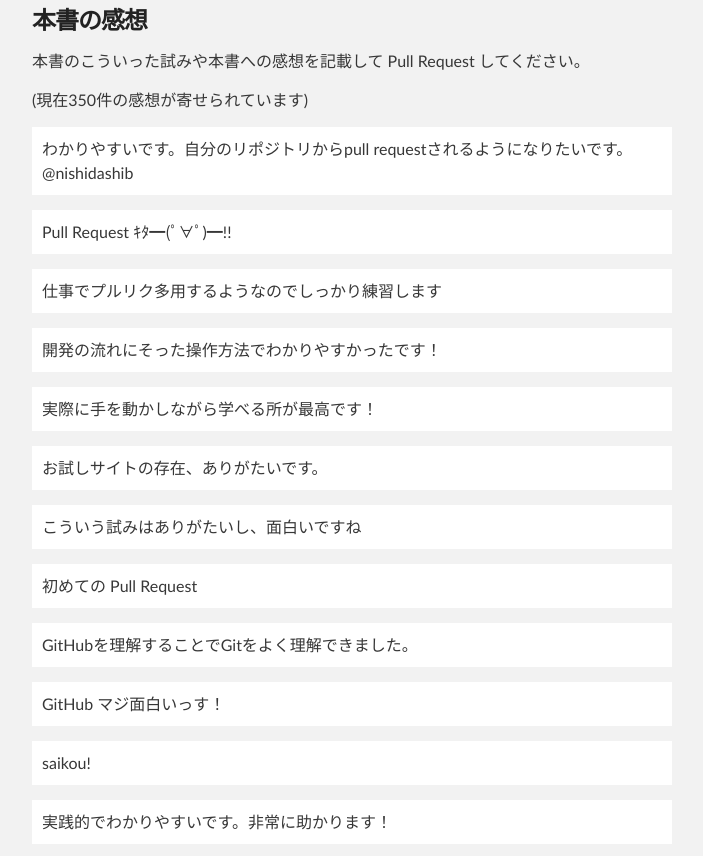
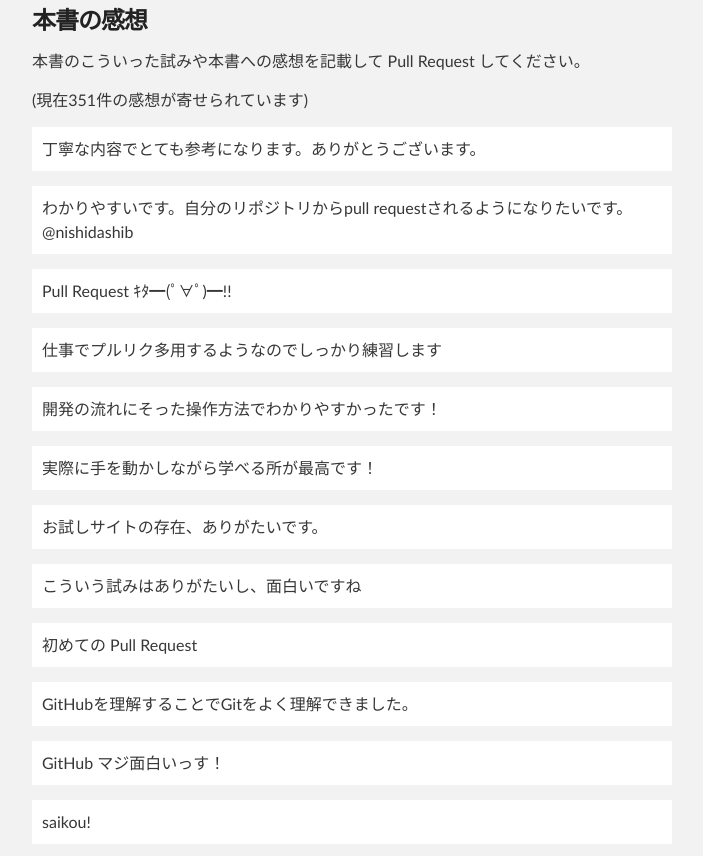
Before and after one commit to github-book/first-pr, a plain HTML site: page index.html in a window 1280 px wide. Shown: the part 814-1670 px from the top of the page, without its empty margins (288-991 px from the left). Drawn offline with nearby package versions, Linux system fonts and the light colour scheme.

Commit message:
Add my impression

```diff
--- a/index.html
+++ b/index.html
@@ -64,6 +64,7 @@
 
 <p>本書のこういった試みや本書への感想を記載して Pull Request してください。</p>
 <p>(現在<span id="impression_num"></span>件の感想が寄せられています)</p>
+<p class="impression">丁寧な内容でとても参考になります。ありがとうございます。</p>
 <p class="impression">わかりやすいです。自分のリポジトリからpull requestされるようになりたいです。@nishidashib </p>
 <p class="impression">Pull Request ｷﾀ━(ﾟ∀ﾟ)━!! </p>
 <p class="impression">仕事でプルリク多用するようなのでしっかり練習します</p>
```
